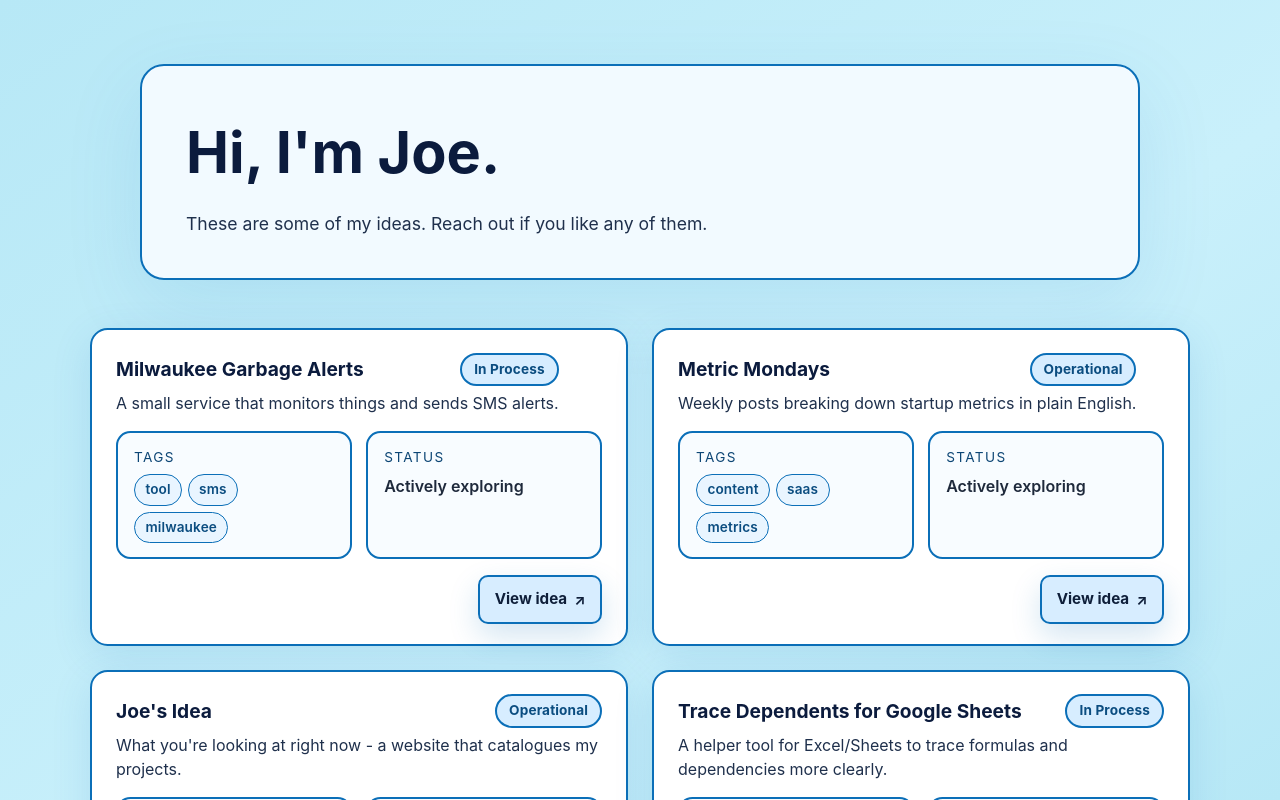
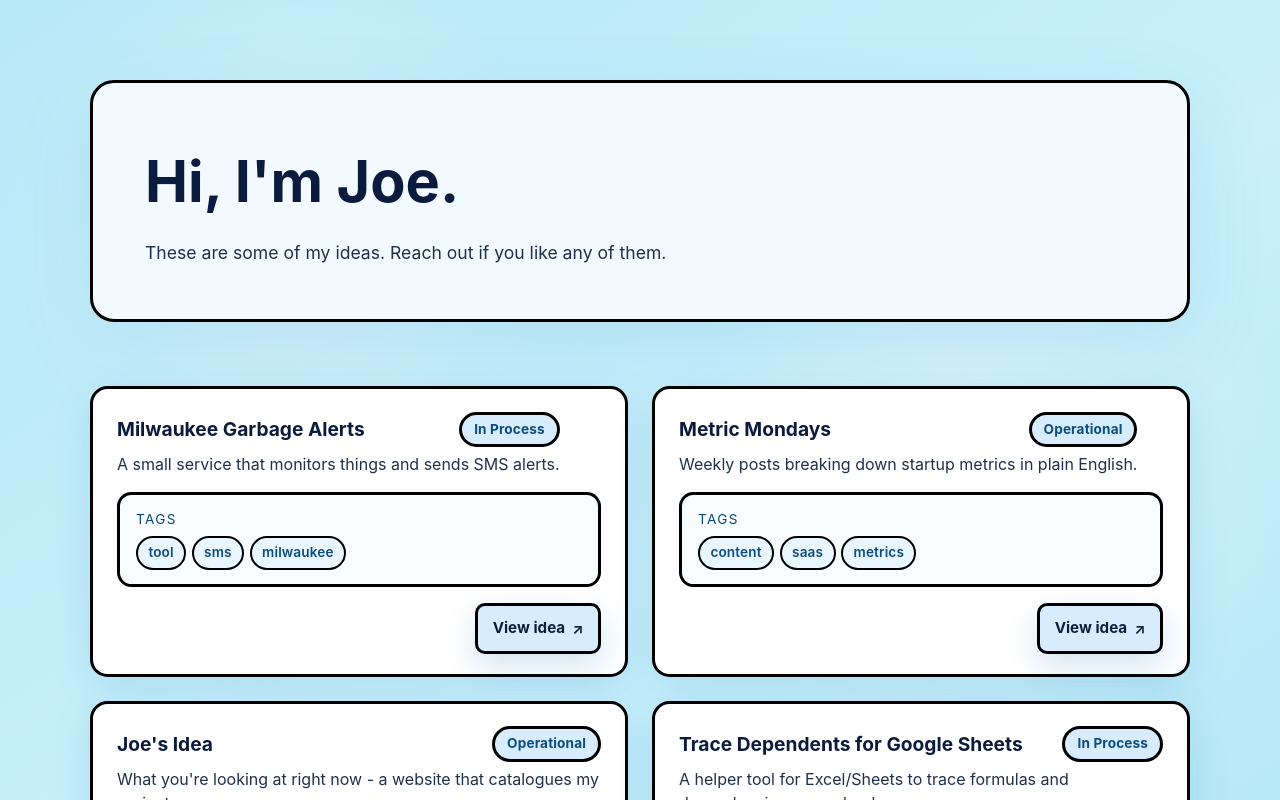
Before and after one commit to aliot011/joes-ideas, a React (Create React App) app: page / in a window 1280 px wide. Shown: the top 800 px of the page. Built offline with nearby package versions, Linux system fonts and the light colour scheme.

Commit message:
Adjust hero and card styling

```diff
--- a/src/App.css
+++ b/src/App.css
@@ -5,8 +5,8 @@
   line-height: 1.6;
   color: #0f172a;
   background-color: #b7e8f6;
-  --card-border-color: #0b6fb8;
-  --card-border-width: 2px;
+  --card-border-color: #000000;
+  --card-border-width: 3px;
   --surface: #f8fcff;
   --text-strong: #0b1b3d;
   -webkit-font-smoothing: antialiased;
@@ -28,7 +28,10 @@ body,
 }
 
 body {
-  background: linear-gradient(145deg, #b7e8f6 0%, #c9f0fb 60%, #b7e8f6 100%);
+  background:
+    radial-gradient(520px at 22% 28%, rgba(255, 255, 255, 0.35), transparent 55%),
+    radial-gradient(520px at 78% 60%, rgba(255, 255, 255, 0.3), transparent 60%),
+    linear-gradient(145deg, #b7e8f6 0%, #c9f0fb 60%, #b7e8f6 100%);
 }
 
 .app {
@@ -41,11 +44,11 @@ body {
 /* HERO */
 
 .hero {
-  padding: 4rem 1.5rem 2rem;
+  padding: 5rem 1.5rem 3rem;
 }
 
 .hero-inner {
-  max-width: 1000px;
+  max-width: 1100px;
   margin: 0 auto;
   display: flex;
   flex-direction: column;
@@ -53,7 +56,7 @@ body {
   background: #f2faff;
   border: var(--card-border-width) solid var(--card-border-color);
   border-radius: 1.5rem;
-  padding: 2.5rem 2.75rem;
+  padding: 3.25rem 3.25rem;
   box-shadow: 0 25px 80px rgba(11, 111, 184, 0.1);
 }
 
@@ -142,9 +145,7 @@ body {
 }
 
 .idea-meta-row {
-  display: grid;
-  grid-template-columns: repeat(2, minmax(0, 1fr));
-  gap: 0.9rem;
+  display: block;
 }
 
 .idea-meta {
@@ -176,17 +177,12 @@ body {
   align-items: center;
   padding: 0.25rem 0.65rem;
   border-radius: 999px;
-  border: 1px solid var(--card-border-color);
+  border: 2px solid var(--card-border-color);
   background-color: #e9f5ff;
   color: #0b4d80;
   font-size: 0.85rem;
   font-weight: 600;
   letter-spacing: 0.01em;
-}
-
-.idea-status-note {
-  color: #1e293b;
-  font-weight: 600;
 }
 
 .idea-link-row {
@@ -376,12 +372,6 @@ body {
   margin-bottom: 0.35rem;
 }
 
-@media (max-width: 900px) {
-  .idea-meta-row {
-    grid-template-columns: 1fr;
-  }
-}
-
 @media (max-width: 720px) {
   .hero {
     padding: 3rem 1rem 1.5rem;
--- a/src/pages/IdeaListPage.tsx
+++ b/src/pages/IdeaListPage.tsx
@@ -49,14 +49,6 @@ const IdeaListPage: React.FC = () => {
                       ))}
                     </div>
                   </div>
-                  <div className="idea-meta">
-                    <div className="idea-label">Status</div>
-                    <div className="idea-status-note">
-                      {idea.stage === "Inactive"
-                        ? "Paused for now"
-                        : "Actively exploring"}
-                    </div>
-                  </div>
                 </div>
 
                 {idea.link && (
```
